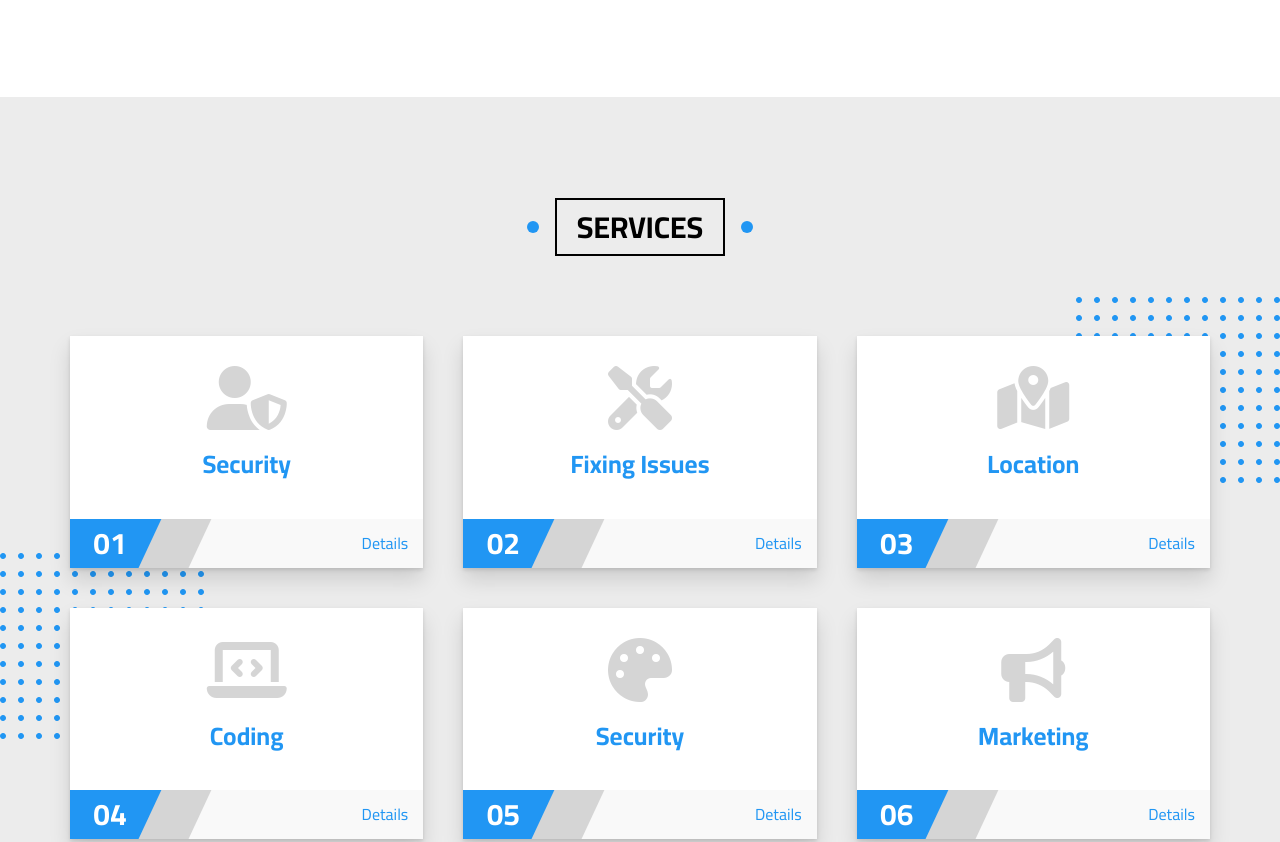
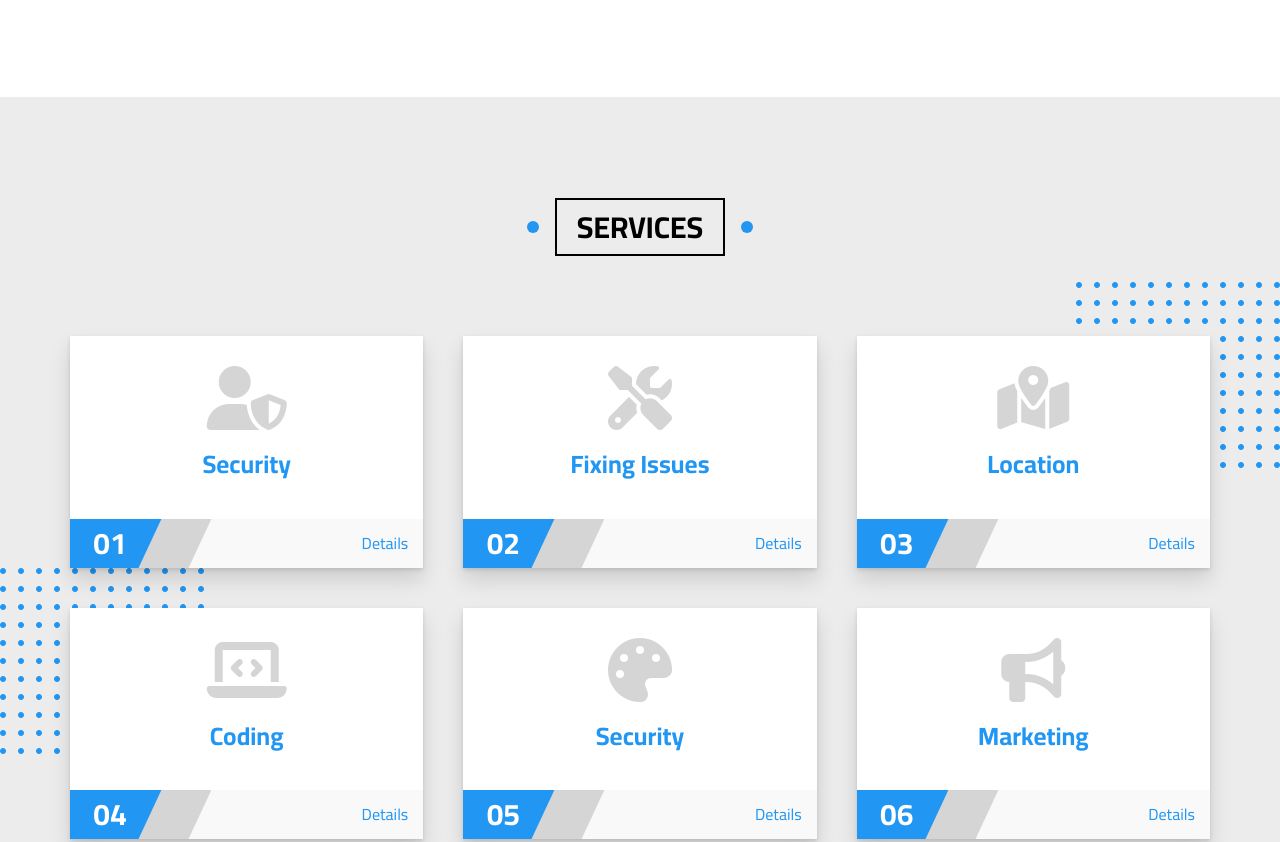
Before and after one commit to Abdlah-Hlmy/Html_And_CSS_Tamplate_Three, a plain HTML site: page index.html in a window 1280 px wide. Shown: the part 6585-7427 px from the top of the page. Drawn offline with Linux system fonts and the light colour scheme.

Commit message:
Update elzero.css

```diff
--- a/CSS/elzero.css
+++ b/CSS/elzero.css
@@ -137,12 +137,12 @@ ul {
 }
 
 .dots-up {
-    top: 200px;
+    top: 185px;
     right: 0;
 }
 
 .dots-down {
-    bottom: 200px;
+    bottom: 185px;
     left: 0;
 }
 /* End Global Rules */
```
